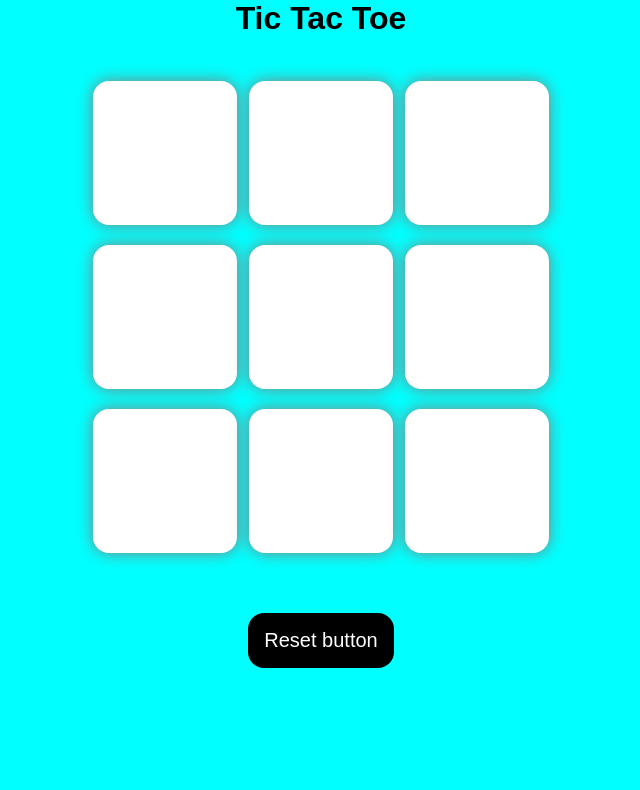
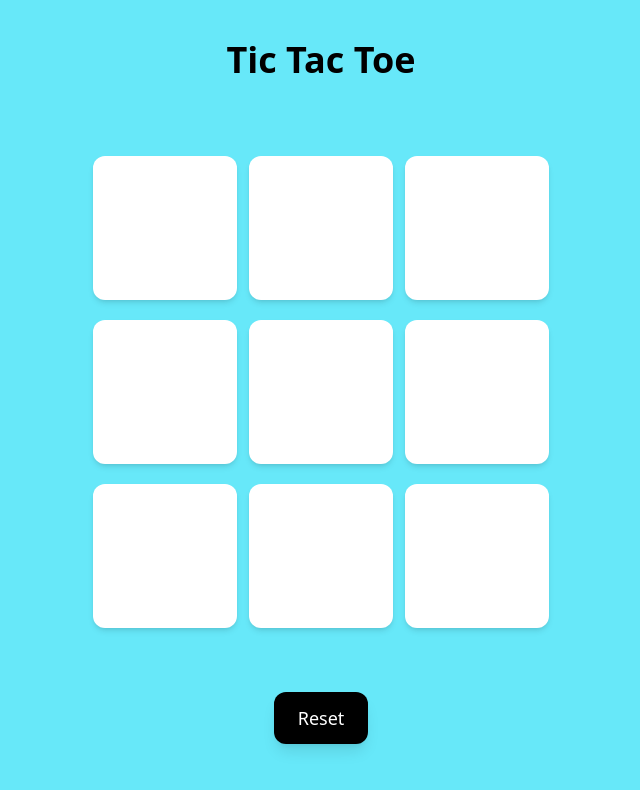
Before and after one commit to NidhiVB/TicTacToe, a plain HTML site: page index.html in a window 1280 px wide. Shown: the whole page, without its empty margins (319-959 px from the left). Drawn offline with nearby package versions, Linux system fonts and the light colour scheme.

Commit message:
Update index.html

```diff
--- a/index.html
+++ b/index.html
@@ -4,94 +4,32 @@
   <meta charset="UTF-8" />
   <meta name="viewport" content="width=device-width, initial-scale=1.0"/>
   <title>Tic-Tac-Toe Game</title>
-  <style>
-    * {
-      margin: 0;
-      padding: 0;
-      box-sizing: border-box;
-    }
-    body {
-      background-color: aqua;
-      text-align: center;
-      font-family: Arial, sans-serif;
-    }
-    .container {
-      height: 70vh;
-      display: flex;
-      justify-content: center;
-      align-items: center;
-    }
-    .game {
-      height: 60vmin;
-      width: 60vmin;
-      display: flex;
-      flex-wrap: wrap;
-      justify-content: center;
-      align-items: center;
-      gap: 1.5vmin;
-    }
-    .box {
-      height: 18vmin;
-      width: 18vmin;
-      border-radius: 1rem;
-      border: none;
-      box-shadow: 0 0 1rem grey;
-      font-size: 8vmin;
-      color: black;
-      background-color: white;
-      cursor: pointer;
-    }
-    #reset-button, #new-button {
-      padding: 1rem;
-      font-size: 1.25rem;
-      background-color: black;
-      color: white;
-      border-radius: 1rem;
-      border: none;
-      margin-top: 1rem;
-      cursor: pointer;
-    }
-    #msg {
-      color: aliceblue;
-      font-size: 5vmin;
-      margin-bottom: 1rem;
-    }
-    .msg-container {
-      height: 30vmin;
-      display: flex;
-      flex-direction: column;
-      justify-content: center;
-      align-items: center;
-      background-color: blue;
-      border-radius: 1rem;
-      margin-bottom: 1rem;
-    }
-    .hide {
-      display: none;
-    }
-  </style>
+  <!-- Tailwind CDN -->
+  <script src="https://cdn.tailwindcss.com"></script>
 </head>
-<body>
-  <div class="msg-container hide">
-    <p id="msg">Winner</p>
-    <button id="new-button">New game</button>
+<body class="bg-cyan-300 text-center font-sans min-h-screen">
+
+  <div class="msg-container fixed top-0 left-0 w-full h-full flex flex-col justify-center items-center bg-black bg-opacity-80 z-50 hidden">
+    <p id="msg" class="text-white text-3xl mb-4">Winner</p>
+    <button id="new-button" class="px-6 py-3 text-lg rounded-xl bg-black text-white shadow-lg hover:bg-gray-700 transition">New game</button>
   </div>
+
   <main>
-    <h1>Tic Tac Toe</h1>
-    <div class="container">
-      <div class="game">
-        <button class="box"></button>
-        <button class="box"></button>
-        <button class="box"></button>
-        <button class="box"></button>
-        <button class="box"></button>
-        <button class="box"></button>
-        <button class="box"></button>
-        <button class="box"></button>
-        <button class="box"></button>
+    <h1 class="text-4xl font-extrabold mt-10 mb-8">Tic Tac Toe</h1>
+    <div class="container min-h-[70vh] flex justify-center items-center">
+      <div class="game w-[60vmin] h-[60vmin] flex flex-wrap justify-center items-center gap-[1.5vmin]">
+        <button class="box w-[18vmin] h-[18vmin] rounded-xl border-none shadow-md text-black bg-white text-6xl cursor-pointer font-semibold"></button>
+        <button class="box w-[18vmin] h-[18vmin] rounded-xl border-none shadow-md text-black bg-white text-6xl cursor-pointer font-semibold"></button>
+        <button class="box w-[18vmin] h-[18vmin] rounded-xl border-none shadow-md text-black bg-white text-6xl cursor-pointer font-semibold"></button>
+        <button class="box w-[18vmin] h-[18vmin] rounded-xl border-none shadow-md text-black bg-white text-6xl cursor-pointer font-semibold"></button>
+        <button class="box w-[18vmin] h-[18vmin] rounded-xl border-none shadow-md text-black bg-white text-6xl cursor-pointer font-semibold"></button>
+        <button class="box w-[18vmin] h-[18vmin] rounded-xl border-none shadow-md text-black bg-white text-6xl cursor-pointer font-semibold"></button>
+        <button class="box w-[18vmin] h-[18vmin] rounded-xl border-none shadow-md text-black bg-white text-6xl cursor-pointer font-semibold"></button>
+        <button class="box w-[18vmin] h-[18vmin] rounded-xl border-none shadow-md text-black bg-white text-6xl cursor-pointer font-semibold"></button>
+        <button class="box w-[18vmin] h-[18vmin] rounded-xl border-none shadow-md text-black bg-white text-6xl cursor-pointer font-semibold"></button>
       </div>
     </div>
-    <button id="reset-button">Reset button</button>
+    <button id="reset-button" class="px-6 py-3 text-lg rounded-xl bg-black text-white shadow-lg hover:bg-gray-700 transition mt-5">Reset</button>
   </main>
 
   <script>
@@ -101,27 +39,19 @@
     let msgContainer = document.querySelector(".msg-container");
     let msg = document.querySelector("#msg");
     let turnO = true;
-
     const winPatterns = [
-      [0,1,2],
-      [3,4,5],
-      [6,7,8],
-      [0,3,6],
-      [1,4,7],
-      [2,5,8],
-      [0,4,8],
-      [2,4,6]
+      [0,1,2], [3,4,5], [6,7,8],
+      [0,3,6], [1,4,7], [2,5,8],
+      [0,4,8], [2,4,6]
     ];
-
     const resetGame = () => {
       turnO = true;
       enableBoxes();
-      msgContainer.classList.add("hide");
+      msgContainer.classList.add("hidden");
     };
-
     boxes.forEach(box => {
       box.addEventListener("click", () => {
-        if(box.innerText === "") { // prevent overwriting
+        if(box.innerText === "") {
           box.innerText = turnO ? "O" : "X";
           turnO = !turnO;
           box.disabled = true;
@@ -131,24 +61,20 @@
         }
       });
     });
-
     const disableBoxes = () => {
       boxes.forEach(box => box.disabled = true);
     };
-
     const enableBoxes = () => {
       boxes.forEach(box => {
         box.disabled = false;
         box.innerText = "";
       });
     };
-
     const showWinner = (winner) => {
       msg.innerText = `Congratulations, Winner is ${winner}`;
-      msgContainer.classList.remove("hide");
+      msgContainer.classList.remove("hidden");
       disableBoxes();
     };
-
     const checkWinner = () => {
       for (let pattern of winPatterns) {
         let pos1Val = boxes[pattern[0]].innerText;
@@ -161,15 +87,13 @@
       }
       return false;
     };
-
     const checkDraw = () => {
       let isDraw = [...boxes].every(box => box.innerText !== "");
       if (isDraw) {
         msg.innerText = "It's a Draw!";
-        msgContainer.classList.remove("hide");
+        msgContainer.classList.remove("hidden");
       }
     };
-
     newGameBtn.addEventListener("click", resetGame);
     resetBtn.addEventListener("click", resetGame);
   </script>
```
